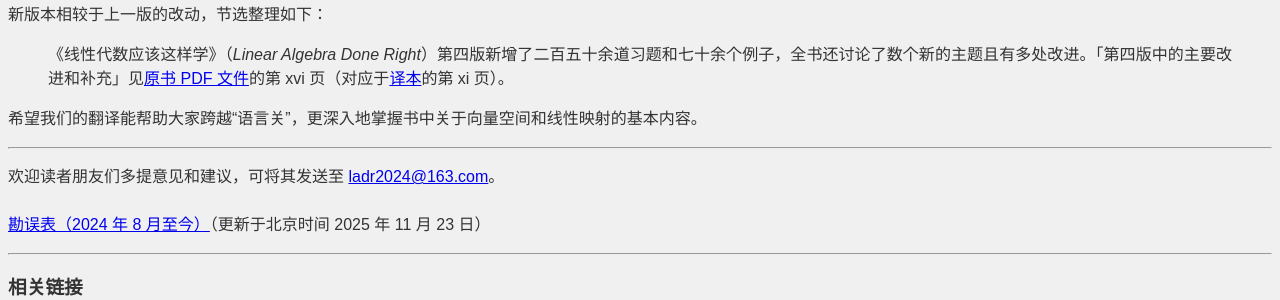
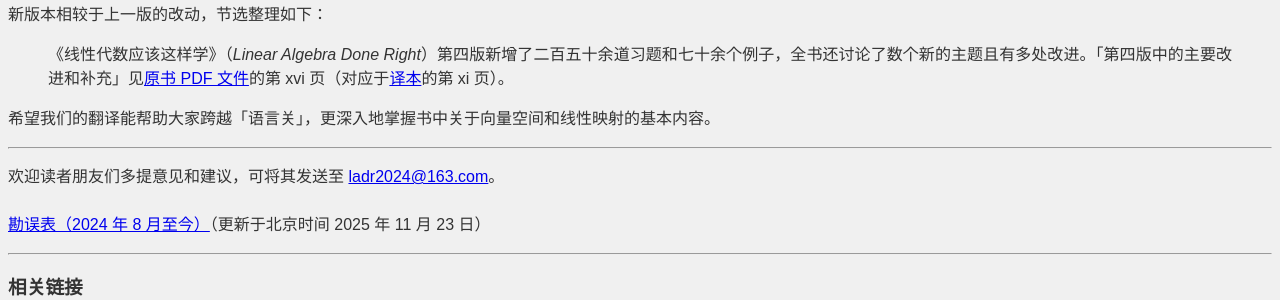
Before and after one commit to OliverWu515/OliverWu515.github.io, a Jekyll site: the page ladr4e.html, which Jekyll copies as it is, in a window 1280 px wide. Shown: the part 702-1002 px from the top of the page. Built offline with Jekyll 4.4.1, drawn with Linux system fonts in a browser that asks for light colours.

```diff
--- a/ladr4e.html
+++ b/ladr4e.html
@@ -135,7 +135,7 @@
             <blockquote cite="https://linear.axler.net/"  align="justify">
                 《线性代数应该这样学》（<em>Linear Algebra Done Right</em>）第四版新增了二百五十余道习题和七十余个例子，全书还讨论了数个新的主题且有多处改进。「第四版中的主要改进和补充」见<a href="https://linear.axler.net/LADR4e.pdf" target="_blank">原书 PDF 文件</a>的第 xvi 页（对应于<a href="https://linear.he-yang.top/LADR4eCN.pdf" target="_blank">译本</a>的第 xi 页）。
                 </blockquote>
-            希望我们的翻译能帮助大家跨越“语言关”，更深入地掌握书中关于向量空间和线性映射的基本内容。
+            希望我们的翻译能帮助大家跨越「语言关」，更深入地掌握书中关于向量空间和线性映射的基本内容。
         </p>
         <hr>
         <p>
```
Also changed, not shown: index.md (+2 -0 lines).
